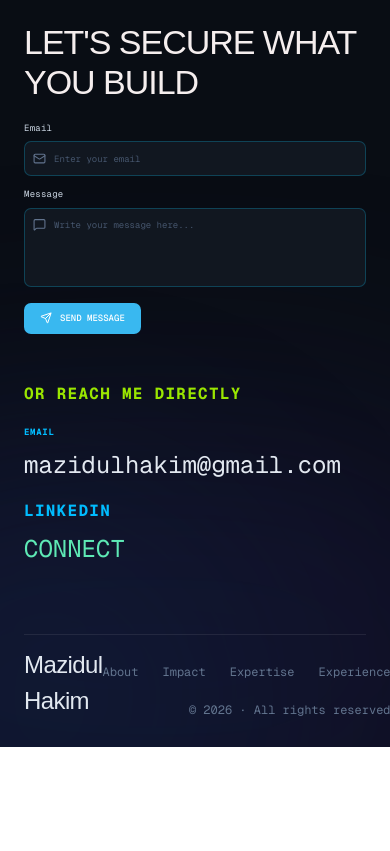
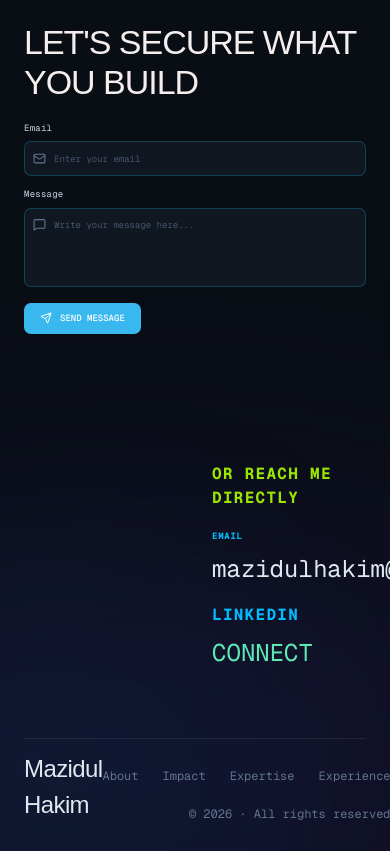
Before and after one commit to shihab-bhuiya/First-intern-Task, a Next.js app: page / in a window 390 px wide. Shown: the part 11140-11991 px from the top of the page. Before the commit the page ends 11887 px from the top, so only its background shows below. Built offline with nearby package versions, Linux system fonts and the light colour scheme.

Commit message:
refactor: adjust grid layout and spacing in Contact component for better responsiveness

```diff
--- a/src/components/Contact.tsx
+++ b/src/components/Contact.tsx
@@ -101,9 +101,9 @@ export default function Contact() {
             mt-5
             grid
             grid-cols-1
-            gap-12
-            sm:grid-cols-[260px_1fr]
-            sm:gap-[163px]
+            gap-32
+            sm:grid-cols-[260px_2fr]
+            sm:gap-[190px]
           "
         >
           {/* ================= FORM ================= */}
@@ -245,7 +245,7 @@ export default function Contact() {
           </form>
 
           {/* ================= DIRECT CONTACT ================= */}
-          <div className="pt-0">
+          <div className="pt-0 pl-[55%]">
             <p
               className="
                 font-mono
```
